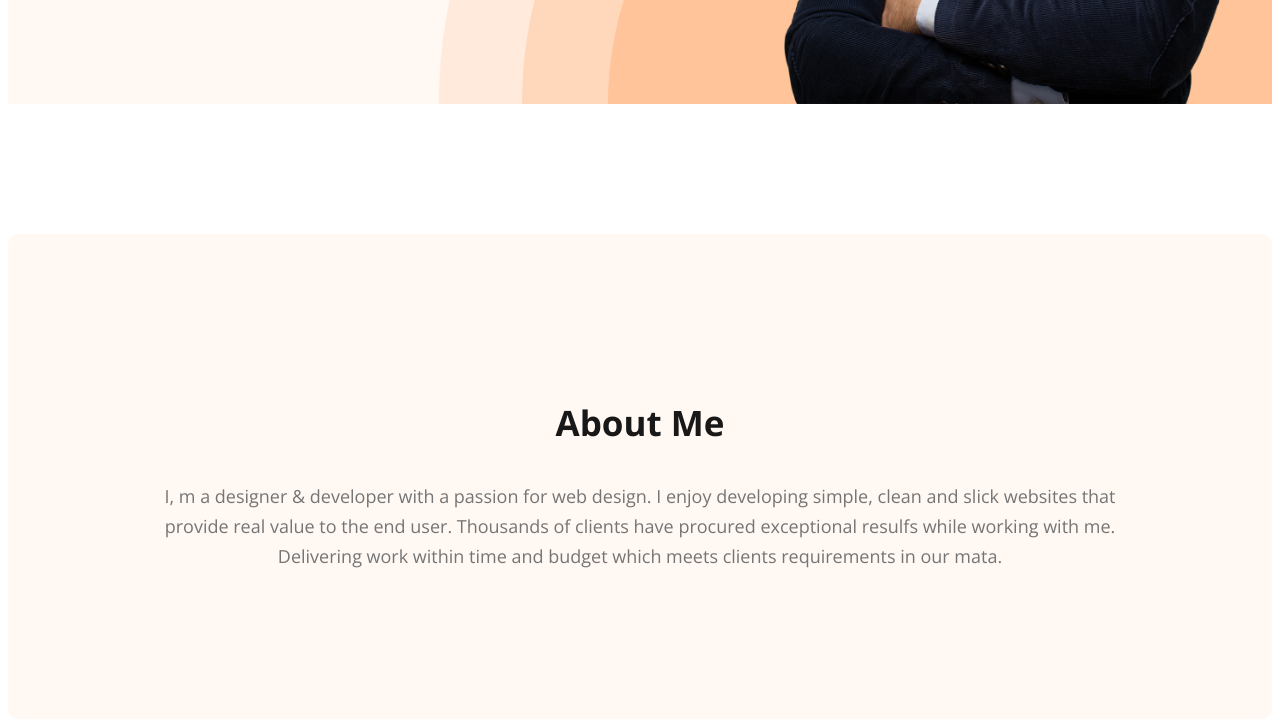
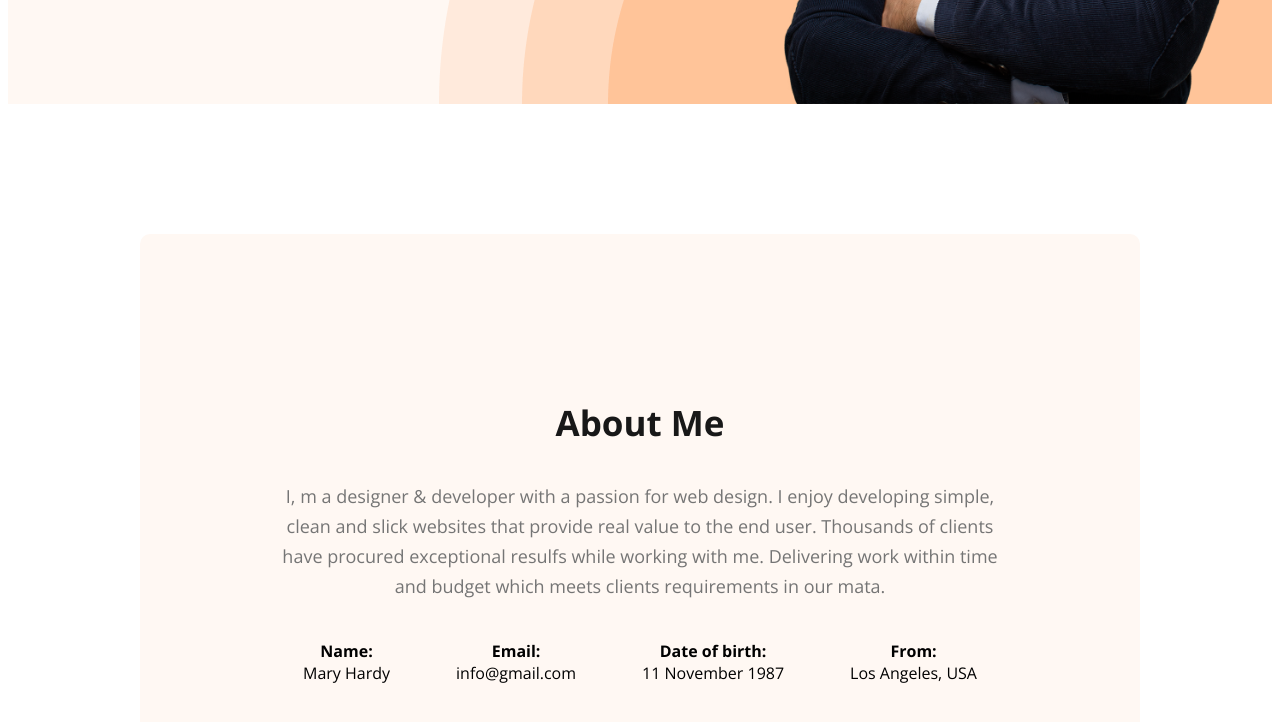
Before and after one commit to SharifulHasan/web-developer-portfolio, a plain HTML site: page index.html in a window 1280 px wide. Shown: the part 664-1386 px from the top of the page. Drawn offline with nearby package versions, Linux system fonts and the light colour scheme.

Commit message:
About Section Added

```diff
--- a/index.html
+++ b/index.html
@@ -1,5 +1,6 @@
 <!DOCTYPE html>
 <html lang="en">
+
 <head>
     <meta charset="UTF-8">
     <meta name="viewport" content="width=device-width, initial-scale=1.0">
@@ -9,6 +10,7 @@
     <link href="https://fonts.googleapis.com/css2?family=Open+Sans:wght@400;700&display=swap" rel="stylesheet">
     <link rel="stylesheet" href="styles/portfolio.css">
 </head>
+
 <body>
     <header class="header">
         <nav>
@@ -21,9 +23,10 @@
         </nav>
         <div class="banner">
             <div class="banner-content">
-                <h3 class="banner-greeting">Hi, I  am</h3>
+                <h3 class="banner-greeting">Hi, I am</h3>
                 <h1 class="banner-title">Mary Hardy</h1>
-                <p class="banner-description">Shot what able cold new see hold.Friendly as an betrayed formerly he. Morning because as to society behaved moments.</p>
+                <p class="banner-description">Shot what able cold new see hold.Friendly as an betrayed formerly he.
+                    Morning because as to society behaved moments.</p>
                 <button class="btn-primary">Download CV</button>
                 <button class="btn-primary">Contact</button>
             </div>
@@ -33,11 +36,33 @@
     <main>
         <section class="about">
             <h3 class="section-title">About Me</h3>
-            <p class="section-description">I, m a designer & developer with a passion for web design. I enjoy developing simple, clean and slick websites that provide real value to the end user. Thousands of clients have procured exceptional resulfs while working with me. Delivering work within time and budget which meets clients requirements in our mata.</p>
+            <p class="section-description">I, m a designer & developer with a passion for web design. I enjoy developing
+                simple, clean and slick websites that provide real value to the end user. Thousands of clients have
+                procured exceptional resulfs while working with me. Delivering work within time and budget which meets
+                clients requirements in our mata.</p>
+            <div class="about-info-container">
+                <div class="about-info">
+                    <h4 class="info-title">Name:</h4>
+                    <p class="info-description"> Mary Hardy</p>
+                </div>
+                <div class="about-info">
+                    <h4 class="info-title">Email:</h4>
+                    <p class="info-description">info@gmail.com</p>
+                </div>
+                <div class="about-info">
+                    <h4 class="info-title">Date of birth:</h4>
+                    <p class="info-description">11 November 1987</p>
+                </div>
+                <div class="about-info">
+                    <h4 class="info-title">From:</h4>
+                    <p class="info-description">Los Angeles, USA</p>
+                </div>
+            </div>
         </section>
     </main>
     <footer>
 
     </footer>
 </body>
+
 </html>
--- a/styles/portfolio.css
+++ b/styles/portfolio.css
@@ -89,6 +89,10 @@ nav a {
 }
 
 /* main section styles */
+main{
+    max-width: 1000px;
+    margin: 0 auto;
+}
 /* About section style */
 .about {
     padding: 130px;
@@ -111,3 +115,18 @@ nav a {
     font-weight: 400;
     line-height: 30px;
 }
+.about-info-container{
+    display: flex;
+    justify-content: space-around;
+}
+.about-info{
+    text-align: center;
+}
+.info-title{
+    margin-bottom: 0;
+    padding-bottom: 0;
+}
+.info-description{
+    margin-top: 0;
+    padding-top: 0;
+}
```
Lines whose indentation alone changed are shown as unchanged.
